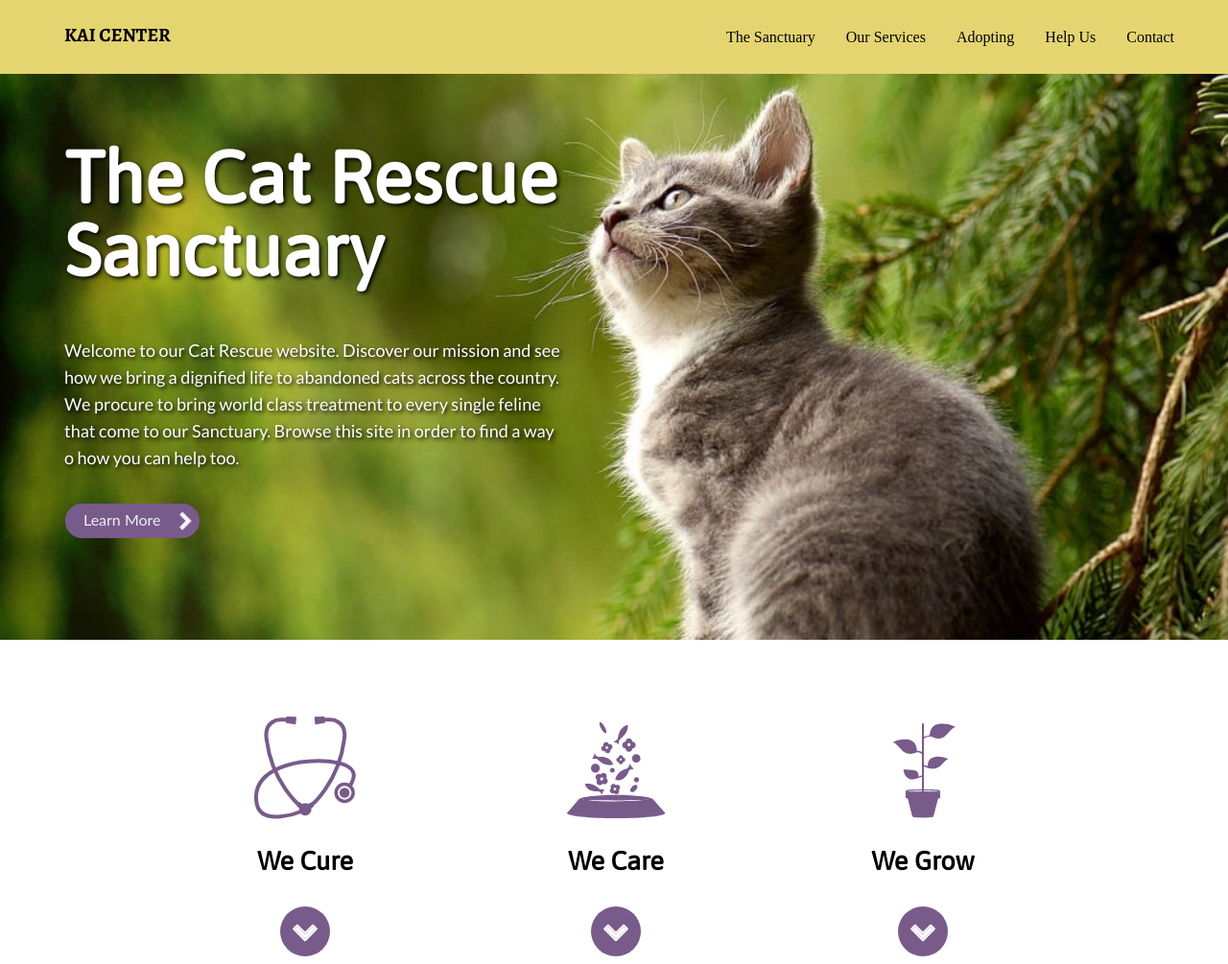
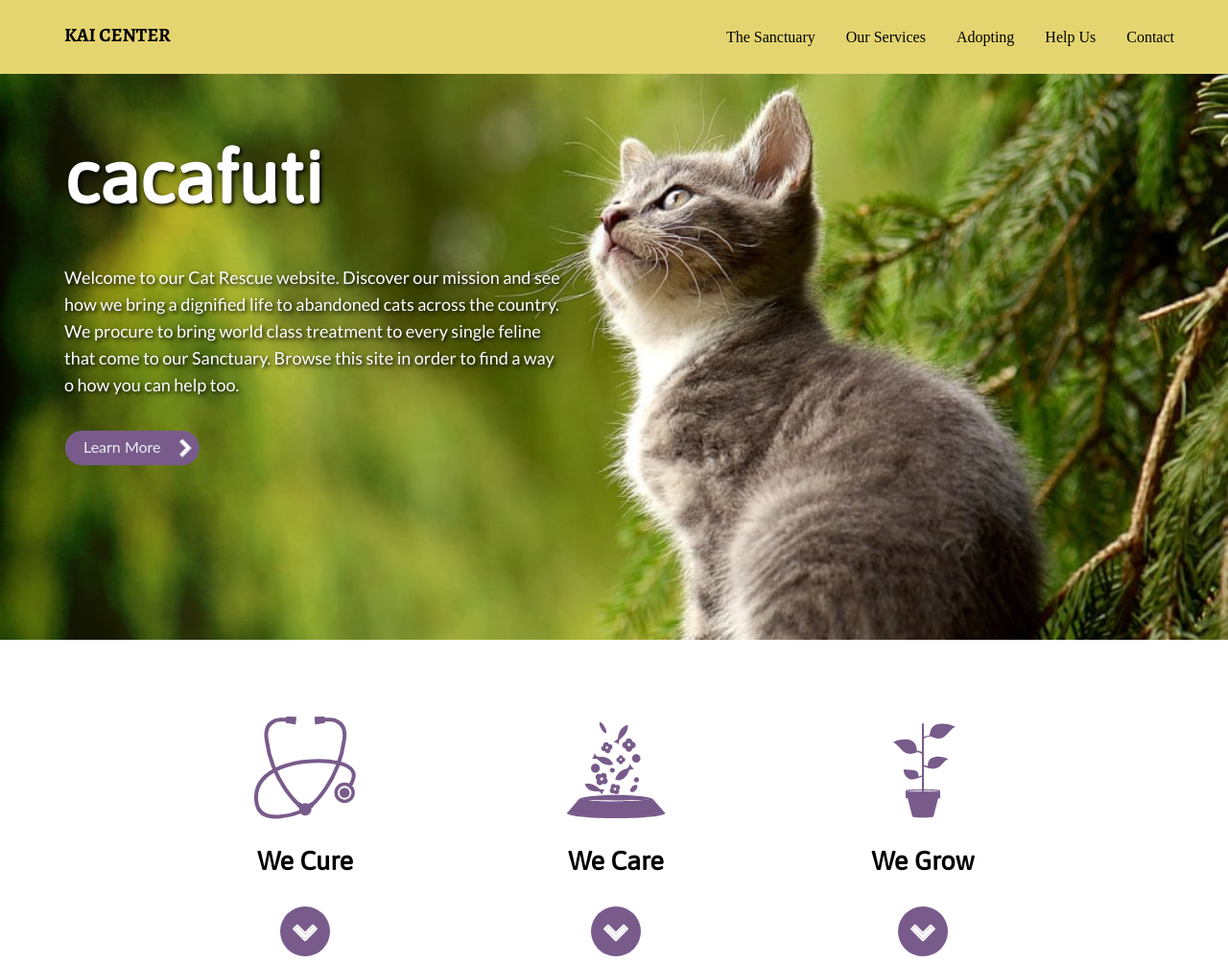
Before and after one commit to david-sarra/david-sarra.github.io, a plain HTML site: page index.html in a window 1280 px wide. Shown: the top 1005 px of the page at 96% size. Drawn offline with nearby package versions, Linux system fonts and the light colour scheme.

Commit message:
Update index.html

```diff
--- a/index.html
+++ b/index.html
@@ -38,7 +38,7 @@
 <!---End Header--->
 	<section class="home">
 		<div class="home-wrapper">
-			<h1>The Cat Rescue Sanctuary</h1>
+			<h1>cacafuti</h1>
 			<p>Welcome to our Cat Rescue website. Discover our mission and see how we bring a dignified life to abandoned cats across the country. We procure to bring world class treatment to every single feline that come to our Sanctuary. Browse this site in order to find a way o how you can help too.</p>
 			<a href="#"><img src="images/learn_button.svg" alt="Learn More"></a>
 		</div>
```
